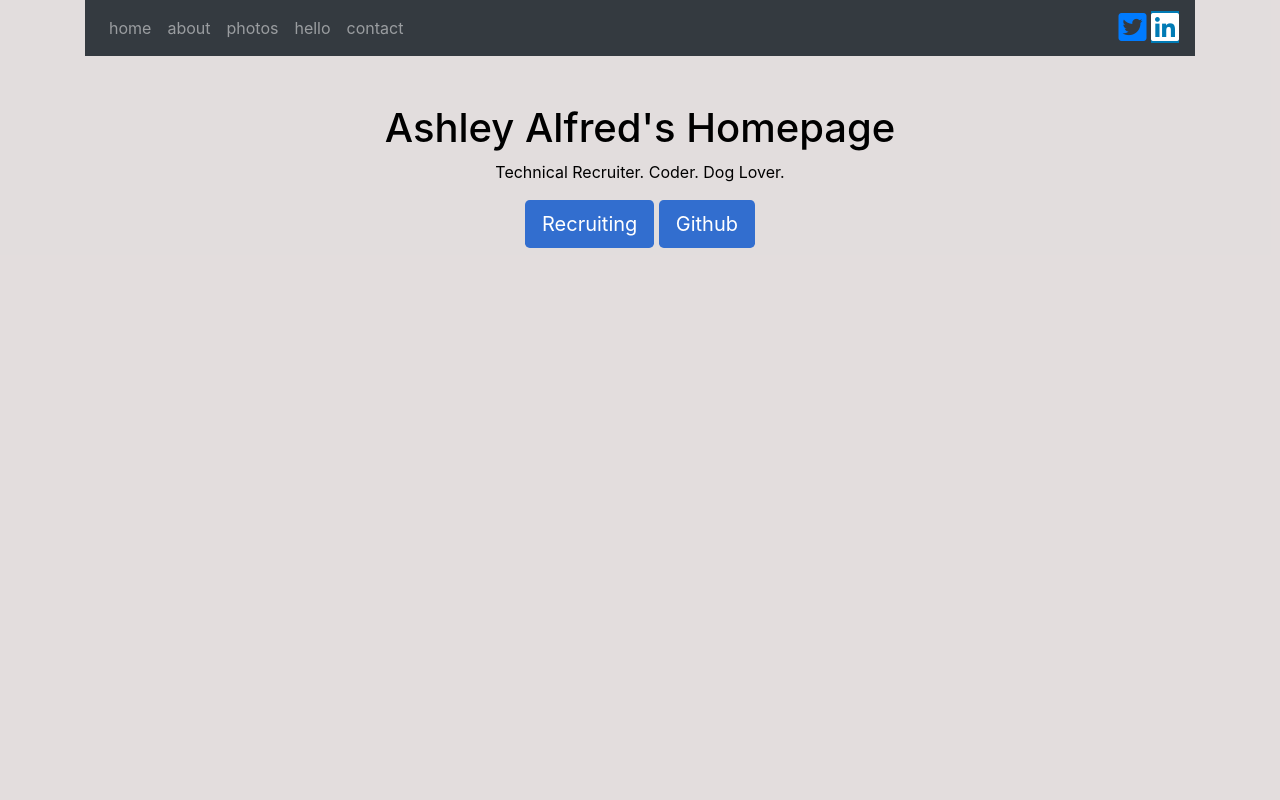
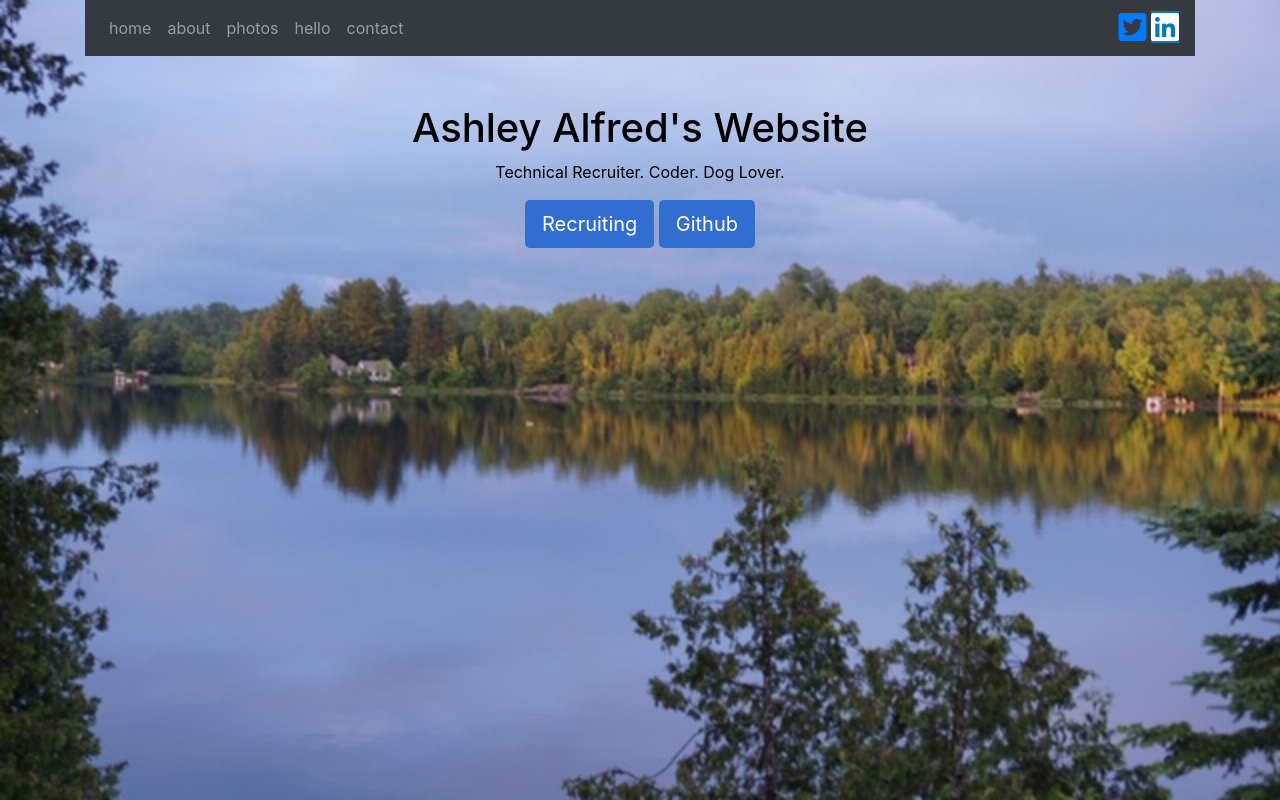
Before and after one commit to ashleyalfred/homepage, a Flask app: page / in a window 1280 px wide. Run offline with Flask 2, Linux system fonts and the light colour scheme; some libraries are stand-ins or nearby versions.

Commit message:
website, another version

```diff
--- a/templates/index.html
+++ b/templates/index.html
@@ -1,8 +1,35 @@
 {% extends "layout.html" %}
+{% block customcss %}
+
+<style>
+body {
+  /* The image used */
+  background-image: url("static/images/full/newbackground.jpg");
+
+  /* Full height */
+  height: 100%;
+
+  /* Center and scale the image nicely */
+  background-position: center;
+  background-repeat: no-repeat;
+  background-size: cover;
+}
+
+.bgcover {
+  width: 100%;
+  height: 100%;
+  background: rgba(255, 255, 255, 0.5)
+}
+
+</style>
+
+
+{% endblock %}
+
 
 {% block body %}
 <div class="page-header pt-5">
-    <h1 class="center">Ashley Alfred's Homepage</h1>
+    <h1 class="center">Ashley Alfred's Website</h1>
     <p class="center">Technical Recruiter. Coder. Dog Lover. </p>
 </div>
     <div class="center">
```
Also changed, not shown: static/images/full/newbackground.JPG (added).
